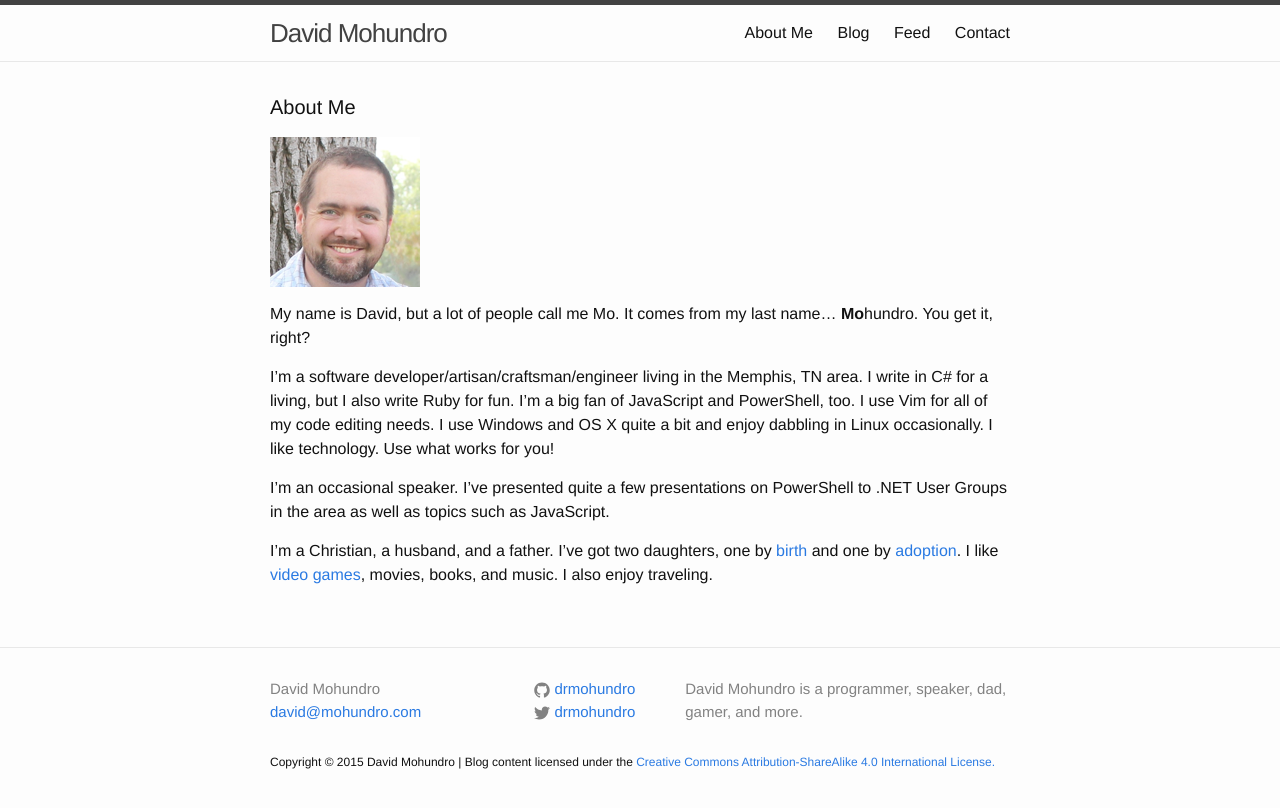
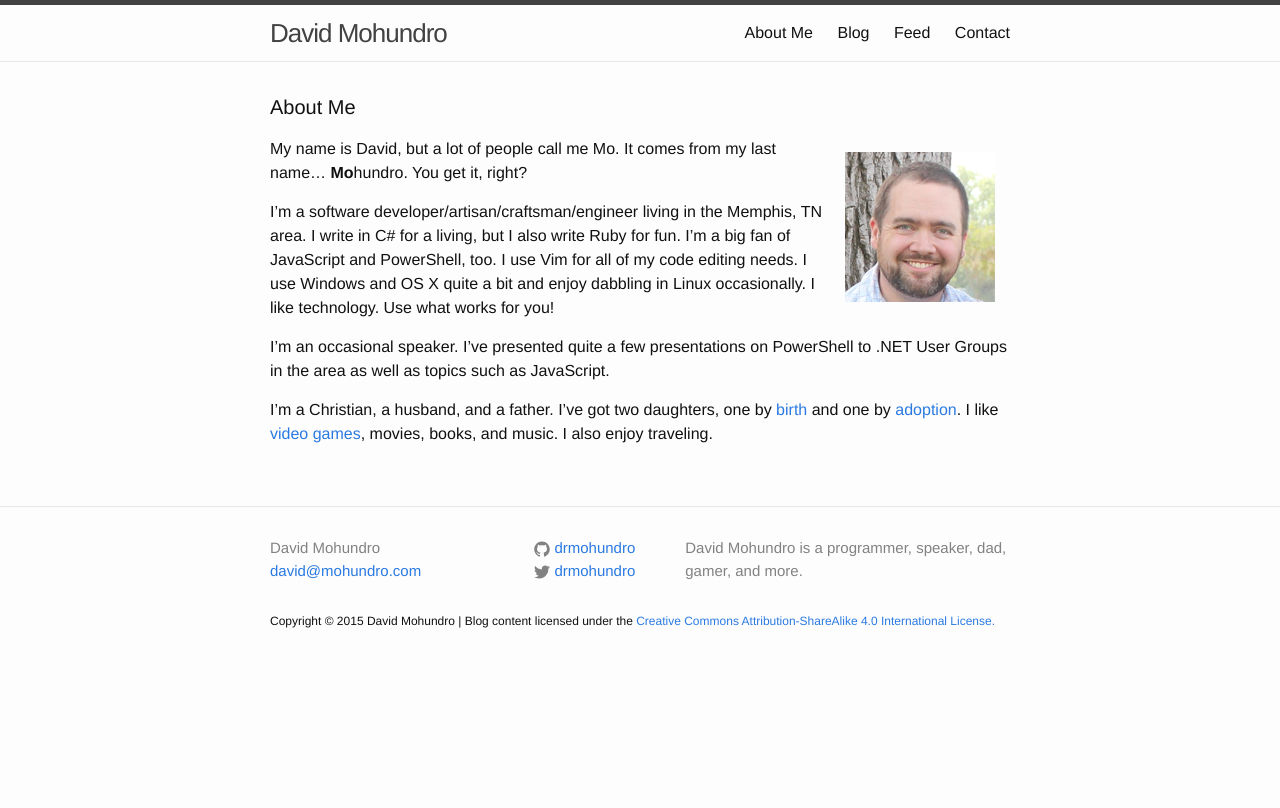
Before and after one commit to drmohundro/drmohundro.github.io, a Jekyll site: the page built from about.md, in a window 1280 px wide. Shown: the top 808 px of the page. Built offline with Jekyll 4.4.1, drawn with Linux system fonts in a browser that asks for light colours.

Commit message:
Format photo for about page

```diff
--- a/_sass/_base.scss
+++ b/_sass/_base.scss
@@ -45,6 +45,12 @@ ul, ol, dl, figure,
 img {
     max-width: 100%;
     vertical-align: middle;
+
+}
+
+.photo {
+    float: right;
+    margin: 15px;
 }
 
 
--- a/about.md
+++ b/about.md
@@ -4,7 +4,7 @@ title: About Me
 permalink: /about/
 ---
 
-![It's a picture of me](/images/me.png)
+<img src="/images/me.png" alt="It's a picture of me." class="photo" />
 
 My name is David, but a lot of people call me Mo. It comes from my last
 name... **Mo**hundro. You get it, right?
```
